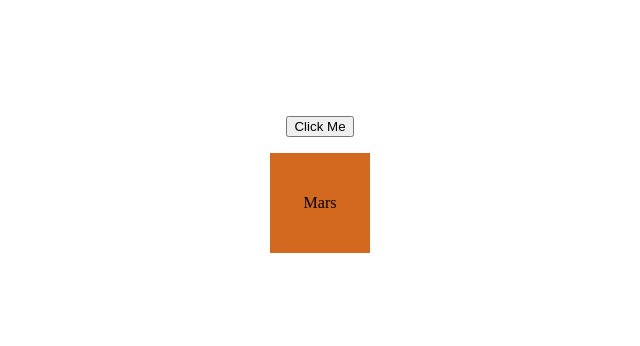
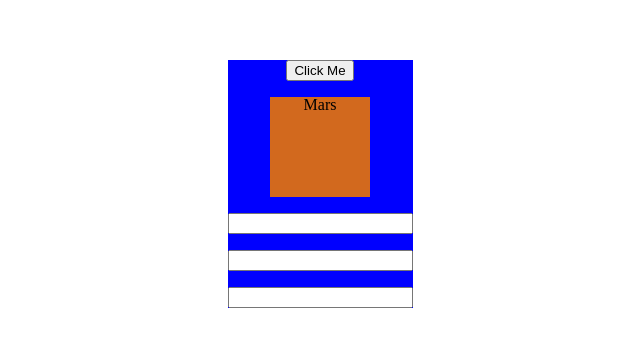
Before and after one commit to KiralyTamas/CodeBerryMarsExpedition, a plain HTML site: page index.html in a window 1280 px wide. Shown: the part 216-562 px from the top of the page, without its empty margins (320-960 px from the left). Drawn offline with Linux system fonts and the light colour scheme.

Commit message:
input mezővel adat bevitel folyamatban

```diff
--- a/css/css.css
+++ b/css/css.css
@@ -10,12 +10,13 @@ body{
   display: block;
   position: relative;
   text-align: center;
+  background-color: blue;
 }
 #window{
-display: flex;
-justify-content: center;
-align-items: center;
+display: block;
 position: relative;
+text-align: center;
+margin: auto;
 width: 100px;
 height: 100px;
 background: chocolate;
@@ -23,3 +24,7 @@ background: chocolate;
 .fugveny{
   margin-bottom: 1rem;
 }
+input{
+  display: block;
+  margin-top: 1rem;
+}
--- a/index.html
+++ b/index.html
@@ -13,8 +13,12 @@
 
 <body>
   <div id="content">
-    <button class="fugveny" type="button" onclick="uzemanyag(80, 100000, 150000)">Click Me</BUtton>
-    <div id="window">Mars</div>
+    <button class="fugveny" type="button" onclick="uzemanyag(document.getElementsById('atlagFogyasztas').innerHTML,document.getElementsById('foldTavolsag').innerHTML,document.getElementsById('tartaly').innerHTML)">Click Me</button>
+    <div id="window">Mars
+  </div>
+  <input type="text" name="atlagFogyasztas" id="atlagFogyasztas">
+  <input type="text" name="foldTavolsag" id="foldTavolsag">
+  <input type="text" name="tartaly" id="tartaly">
   </div>
 </body>
 
```
